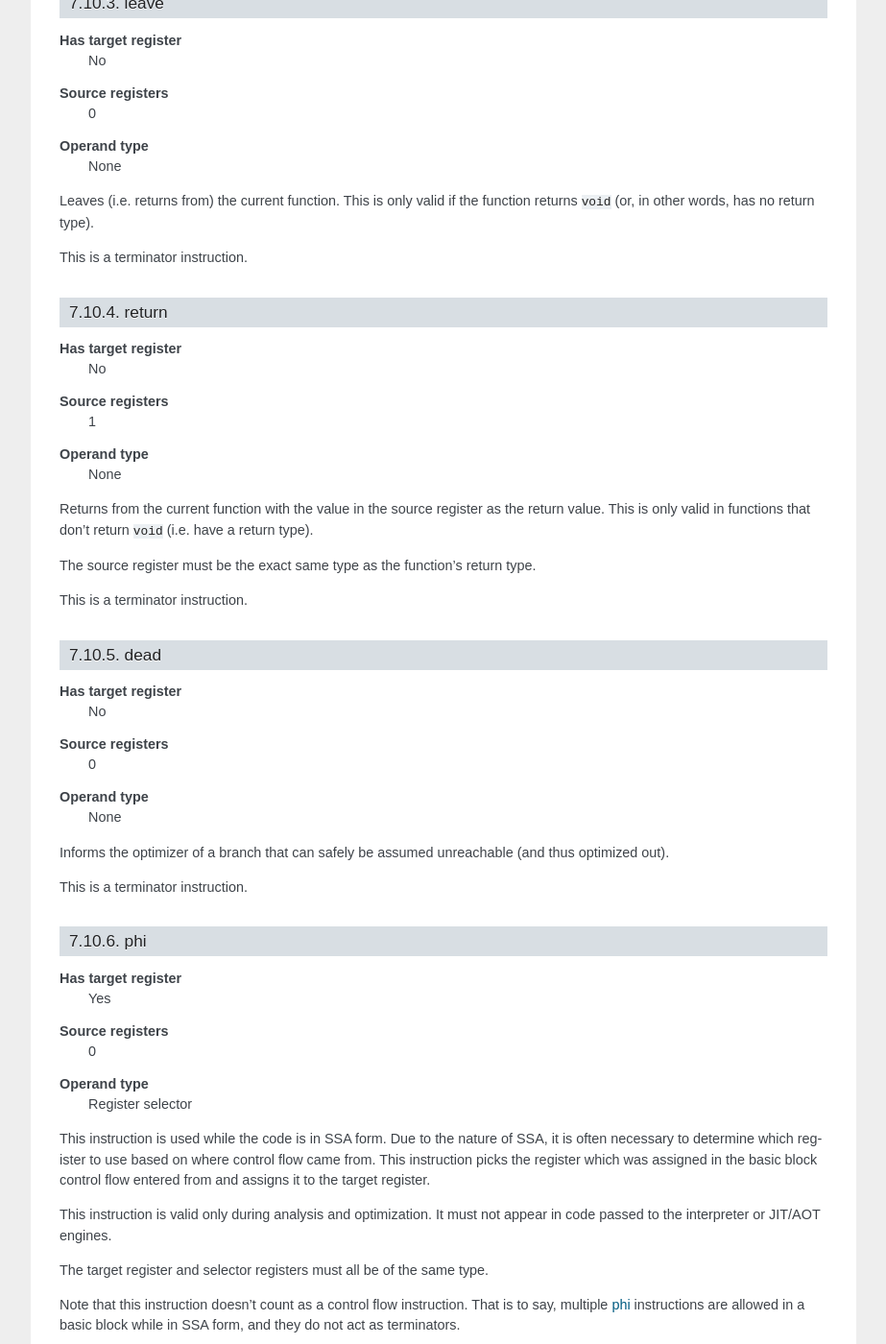
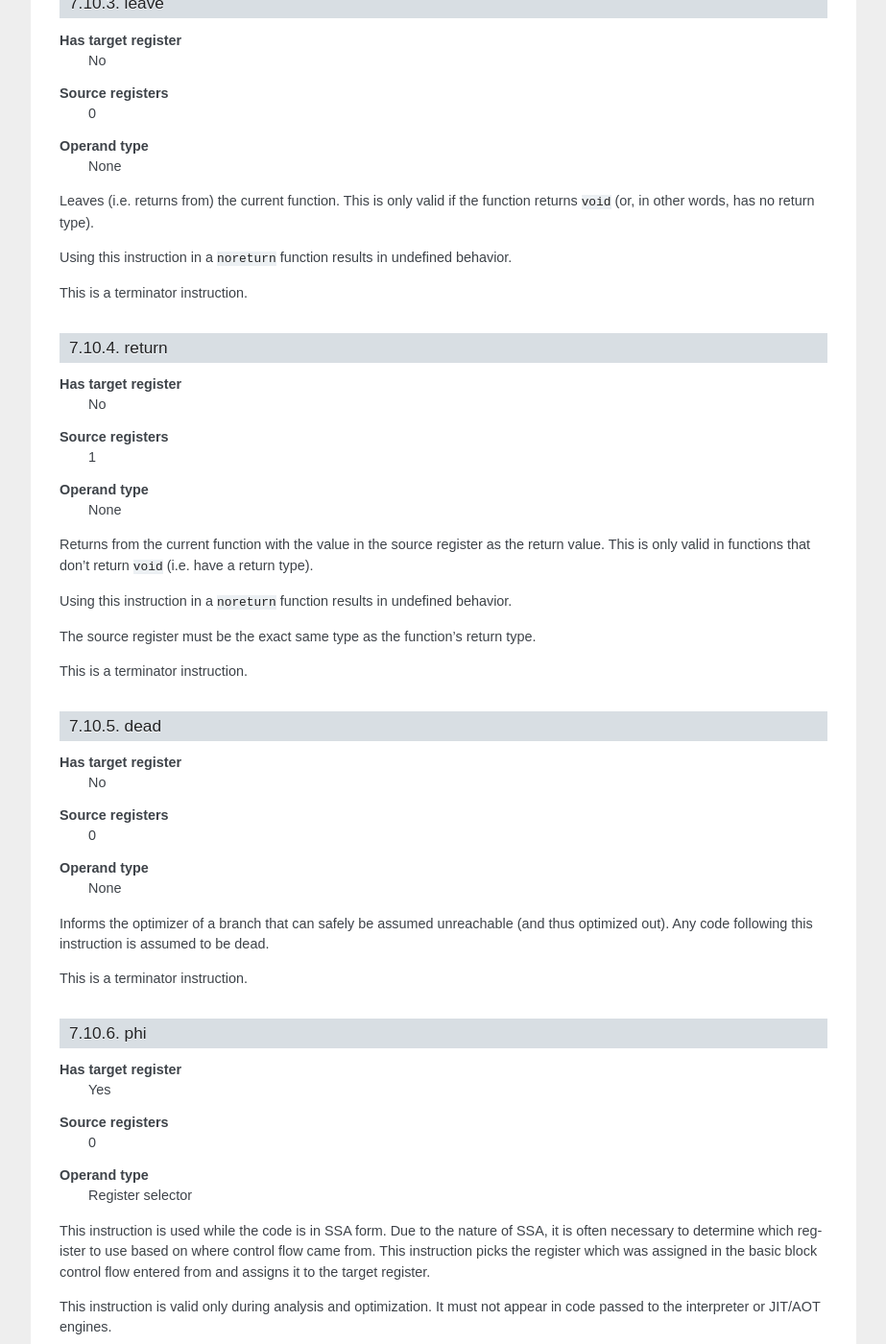
Before and after one commit to lycus/mci, a Sphinx documentation site: the page built from docs/instruction_set.rst, in a window 1280 px wide and 1400 px high, scrolled down 40160 px. Shown: the whole window at 96% size, without its empty margins (198-1121 px from the left). Built offline with Sphinx 7.4.7, drawn with Linux system fonts in a browser that asks for light colours; some of the changed text lies outside the part shown.

Commit message:
Support noreturn and nothrow function attributes.

```diff
--- a/docs/instruction_set.rst
+++ b/docs/instruction_set.rst
@@ -2120,6 +2120,9 @@ leave
 Leaves (i.e. returns from) the current function. This is only valid if
 the function returns ``void`` (or, in other words, has no return type).
 
+Using this instruction in a ``noreturn`` function results in undefined
+behavior.
+
 This is a terminator instruction.
 
 return
@@ -2136,6 +2139,9 @@ Returns from the current function with the value in the source register
 as the return value. This is only valid in functions that don't return
 ``void`` (i.e. have a return type).
 
+Using this instruction in a ``noreturn`` function results in undefined
+behavior.
+
 The source register must be the exact same type as the function's return
 type.
 
@@ -2152,7 +2158,8 @@ dead
     None
 
 Informs the optimizer of a branch that can safely be assumed unreachable
-(and thus optimized out).
+(and thus optimized out). Any code following this instruction is assumed
+to be dead.
 
 This is a terminator instruction.
 
@@ -2215,6 +2222,9 @@ inline assembly using this instruction is that the raw blob must contain
 code that is neutral to relocations, as it is not in any way guaranteed
 where the code blob will be emitted in memory.
 
+If the raw machine code returns and the function is marked ``noreturn``,
+undefined behavior results.
+
 This is a terminator instruction.
 
 ffi
@@ -2239,6 +2249,9 @@ This instruction has a few consequences:
 Note that the native function isn't linked to statically. The execution
 engine (either the interpreter or the JIT/AOT engines) will attempt to
 locate the native entry point when the FFI function is called.
+
+If the native function returns and the function is marked ``noreturn``,
+undefined behavior results.
 
 This is a terminator instruction.
 
```
Also changed, not shown: docs/assembly_language.rst (+11 -0 lines), 5 other files.
